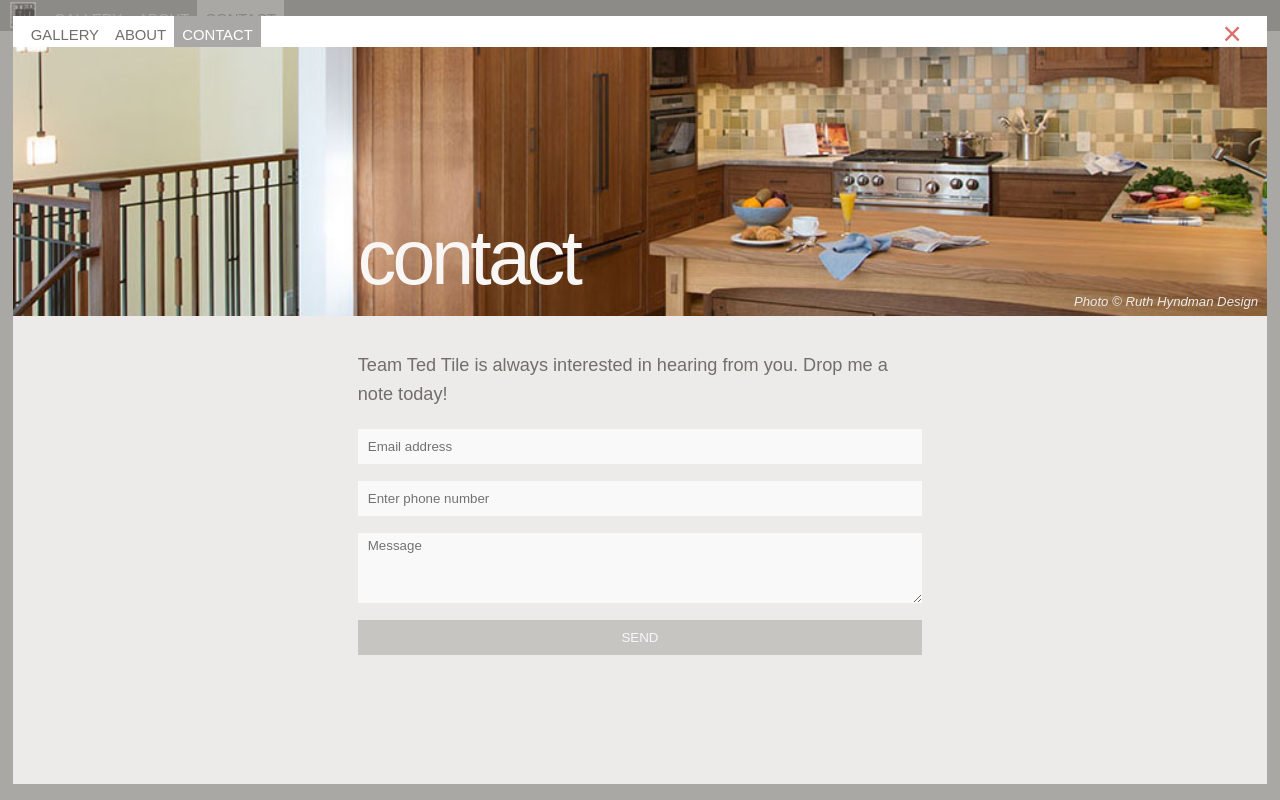
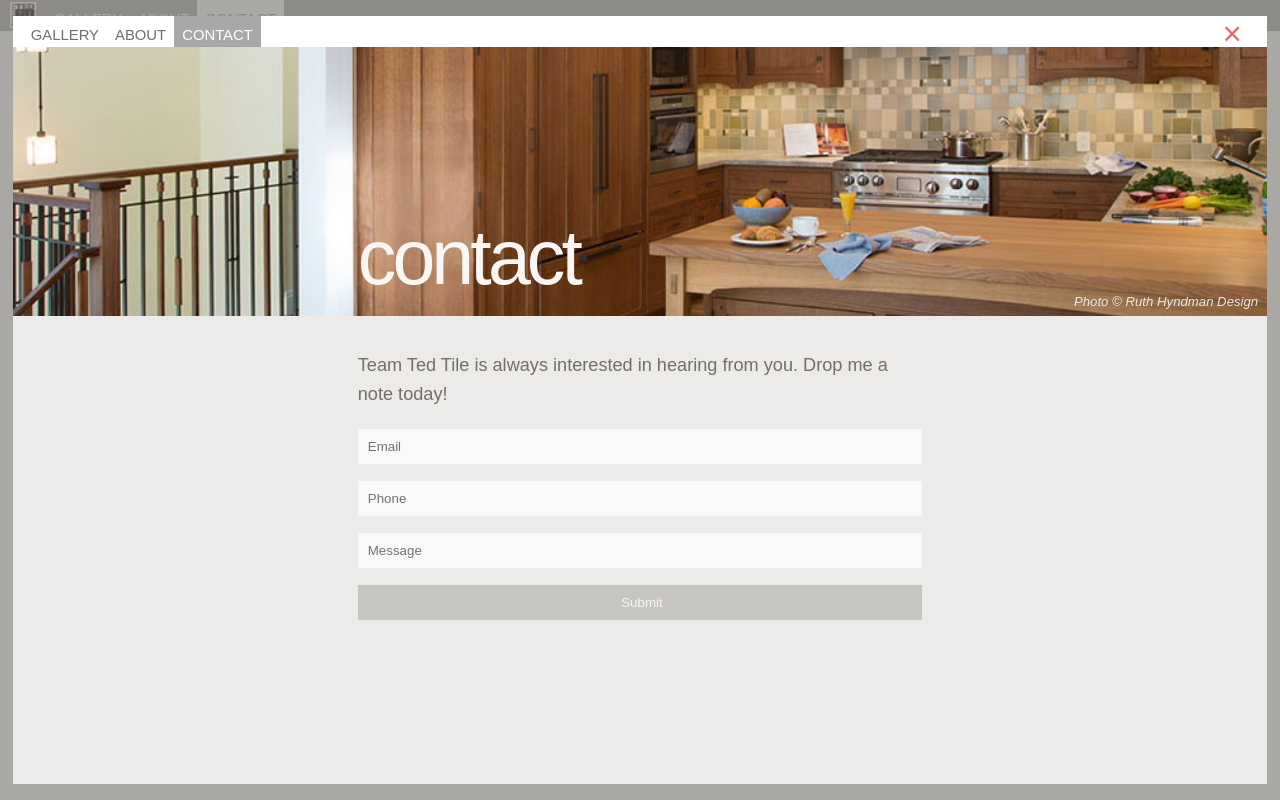
Before and after one commit to lopesa/teamtedtile-next, a Next.js app: page /contact in a window 1280 px wide. Built offline with nearby package versions, Linux system fonts and the light colour scheme; no server answers; a web font is replaced by a local one.

Commit message:
add react-hook-form and tidy up the contact form overall

```diff
--- a/components/ContactForm.tsx
+++ b/components/ContactForm.tsx
@@ -1,23 +1,32 @@
 "use client";
 
-import { FormEvent, useState } from "react";
+import { useState } from "react";
 import "react-phone-number-input/style.css";
-import Input from "react-phone-number-input/input";
-import { isValidPhoneNumber, Value } from "react-phone-number-input";
+import PhoneInput, { isValidPhoneNumber } from "react-phone-number-input/input";
 import Toast from "components/Toast";
+import { useForm, SubmitHandler, Controller } from "react-hook-form";
+import styles from "styles/Contact.module.scss";
+
+type Inputs = {
+  email: string;
+  phone: string;
+  clientMessage: string;
+};
 
 export default function Contact() {
-  const [email, setEmail] = useState("");
-  const [telephone, setTelephone] = useState<Value>();
-  const [message, setMessage] = useState("");
-  const [emailError, setEmailError] = useState<string | null>(null);
-  const [phoneError, setPhoneError] = useState<string | null>(null);
   const [overallError, setOverallError] = useState<string | null>(null);
   const [toastMessage, setToastMessage] = useState<string>("");
   const SUBMIT_ENDPOINT = "send-mail";
 
+  const {
+    register,
+    handleSubmit,
+    control,
+    formState: { errors, isValid },
+  } = useForm<Inputs>();
+
   const OVERALL_DATA_ERROR =
-    "Please enter a message and one way to contact you";
+    "Please enter a message and at least one way to contact you";
   const SUCESS_MESSAGE =
     "Your message was sent. Thanks for your interest! I'll contact you asap.";
   const FAILURE_MESSAGE =
@@ -27,37 +36,19 @@ export default function Contact() {
     return /\S+@\S+\.\S+/.test(email);
   };
 
-  const handleEmailChange = (event: React.FormEvent<HTMLInputElement>) => {
-    if (!isValidEmail(event.currentTarget.value)) {
-      setEmailError("Email is invalid");
-    } else {
-      setEmailError(null);
-    }
-    setEmail(event.currentTarget.value);
-  };
-  const handlePhoneBlur = (event: React.FormEvent<HTMLInputElement>) => {
-    if (!telephone || !isValidPhoneNumber(telephone)) {
-      setPhoneError("Phone is invalid");
-    } else {
-      setPhoneError(null);
-    }
-  };
-
   const closeToast = () => {
     setToastMessage("");
   };
 
-  const onSubmit = async (e: FormEvent) => {
-    e.preventDefault();
-
-    const validPhone = telephone && isValidPhoneNumber(telephone);
-    const validEmail = email && isValidEmail(email);
+  const onSubmit: SubmitHandler<Inputs> = async (data) => {
+    const validPhone = data.phone && isValidPhoneNumber(data.phone);
+    const validEmail = data.email && isValidEmail(data.email);
 
     if (!validPhone && !validEmail) {
       setOverallError(OVERALL_DATA_ERROR);
       return;
     }
-    if (!message) {
+    if (!data.clientMessage) {
       setOverallError(OVERALL_DATA_ERROR);
       return;
     }
@@ -65,9 +56,9 @@ export default function Contact() {
     const response = await fetch(SUBMIT_ENDPOINT, {
       method: "POST",
       body: JSON.stringify({
-        email,
-        telephone,
-        message,
+        email: data.email,
+        telephone: data.phone,
+        message: data.clientMessage,
       }),
     }).catch((e) => {
       setToastMessage(FAILURE_MESSAGE);
@@ -79,9 +70,9 @@ export default function Contact() {
       return;
     }
 
-    const data = await response.json();
+    const responseData = await response.json();
 
-    if (data.success) {
+    if (responseData.success) {
       setToastMessage(SUCESS_MESSAGE);
     } else {
       setToastMessage(FAILURE_MESSAGE);
@@ -90,31 +81,52 @@ export default function Contact() {
 
   return (
     <>
-      <form id="contactForm" noValidate onSubmit={onSubmit}>
+      <form className={styles.contactForm} onSubmit={handleSubmit(onSubmit)}>
         <input
-          name="email"
           className="optional-group"
-          placeholder="Email address"
-          onChange={handleEmailChange}
+          placeholder="Email"
+          defaultValue=""
+          {...register("email", {
+            pattern: {
+              value: /\S+@\S+\.\S+/,
+              message: "Entered value does not match email format",
+            },
+          })}
         />
-        {emailError && <p>{emailError}</p>}
-        <Input
-          country={"US"}
-          international={false}
-          placeholder="Enter phone number"
-          value={telephone}
-          onChange={setTelephone}
-          onBlur={handlePhoneBlur}
-          maxLength={16}
+        {errors.email && (
+          <p className={styles.error}>{`${errors.email.message}`}</p>
+        )}
+
+        <Controller
+          name="phone"
+          control={control}
+          rules={{
+            validate: (value) => value && isValidPhoneNumber(value),
+          }}
+          render={({ field: { onChange, value } }) => (
+            <PhoneInput
+              value={value}
+              onChange={onChange}
+              country="US"
+              id="phone"
+              placeholder="Phone"
+            />
+          )}
         />
-        {phoneError && <p>{phoneError}</p>}
-        <textarea
-          name="message"
+        {errors["phone"] && <p className={styles.error}>Invalid Phone</p>}
+
+        <input
           placeholder="Message"
-          onChange={(e) => setMessage(e.target.value)}
+          defaultValue=""
+          {...register("clientMessage", { required: true })}
         />
-        <button type="submit">SEND</button>
-        {overallError && <p>{overallError}</p>}
+
+        <input
+          type="submit"
+          className={`${styles["submit-button"]} ${isValid && styles.valid}`}
+        />
+
+        {overallError && <p className={styles.error}>{overallError}</p>}
       </form>
       <Toast message={toastMessage} handleButtonClick={closeToast} />
     </>
--- a/package.json
+++ b/package.json
@@ -18,6 +18,7 @@
     "next": "13.4.8",
     "react": "18.2.0",
     "react-dom": "18.2.0",
+    "react-hook-form": "^7.45.2",
     "react-hotkeys-hook": "^4.4.1",
     "react-markdown": "^8.0.7",
     "react-phone-number-input": "^3.2.16",
--- a/styles/Contact.module.scss
+++ b/styles/Contact.module.scss
@@ -5,7 +5,8 @@
   p {
     width: 100%;
   }
-  form {
+}
+.contactForm {
   @include proxima-nova-light;
   color: $warm-grey;
   font-size: 1.4em;
@@ -38,7 +39,7 @@
     padding-top: 5px;
   }
 
-    button {
+  button, .submit-button {
     width: 100%;
     height: 35px;
     background-color: $warm-grey-30;
@@ -46,7 +47,7 @@
 
     cursor: pointer;
 
-      &:hover {
+    &.valid {
       background-color: $warm-grey-60;
     }
   }
@@ -57,6 +58,6 @@
   }
   .error {
     color: $red;
+    font-size: 1em;
   }
 }
-}
```
Also changed, not shown: 1 other file (tests, documents, lock files or other folders). Lines whose indentation alone changed are shown as unchanged.
